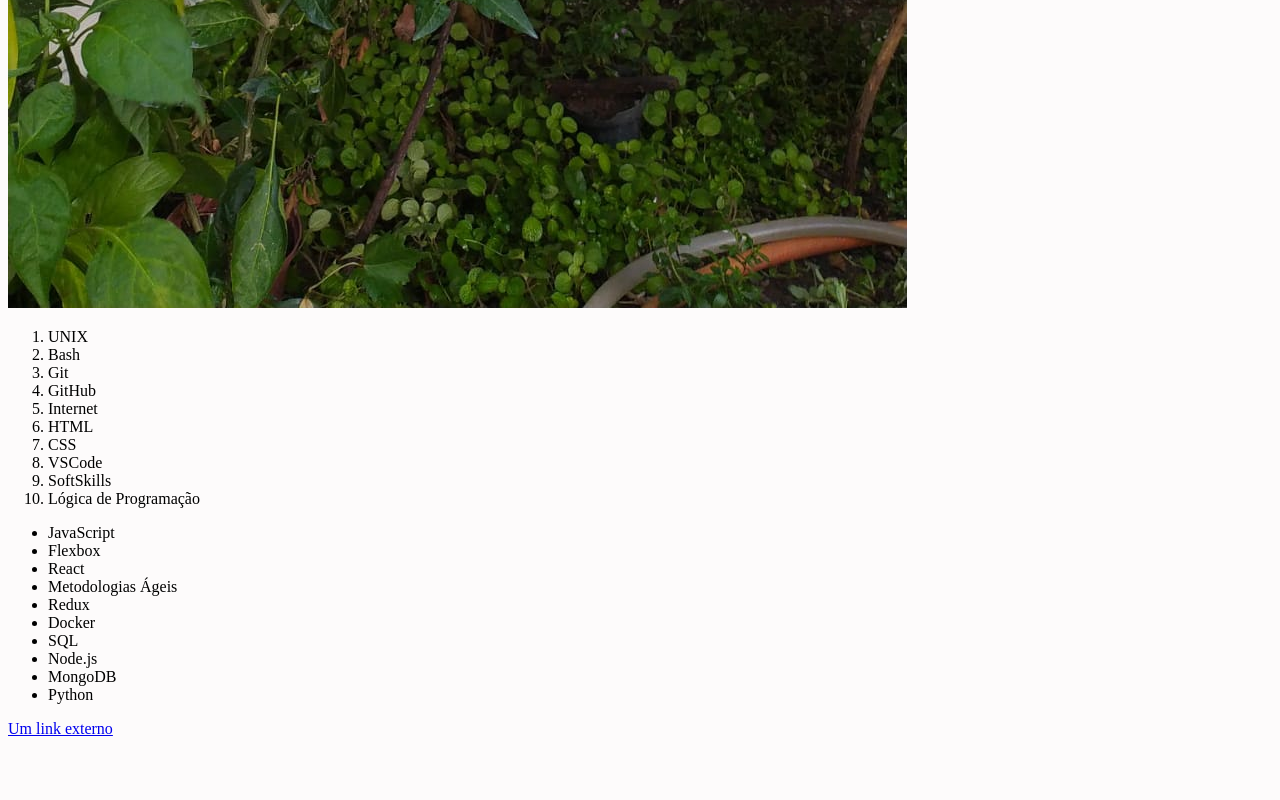
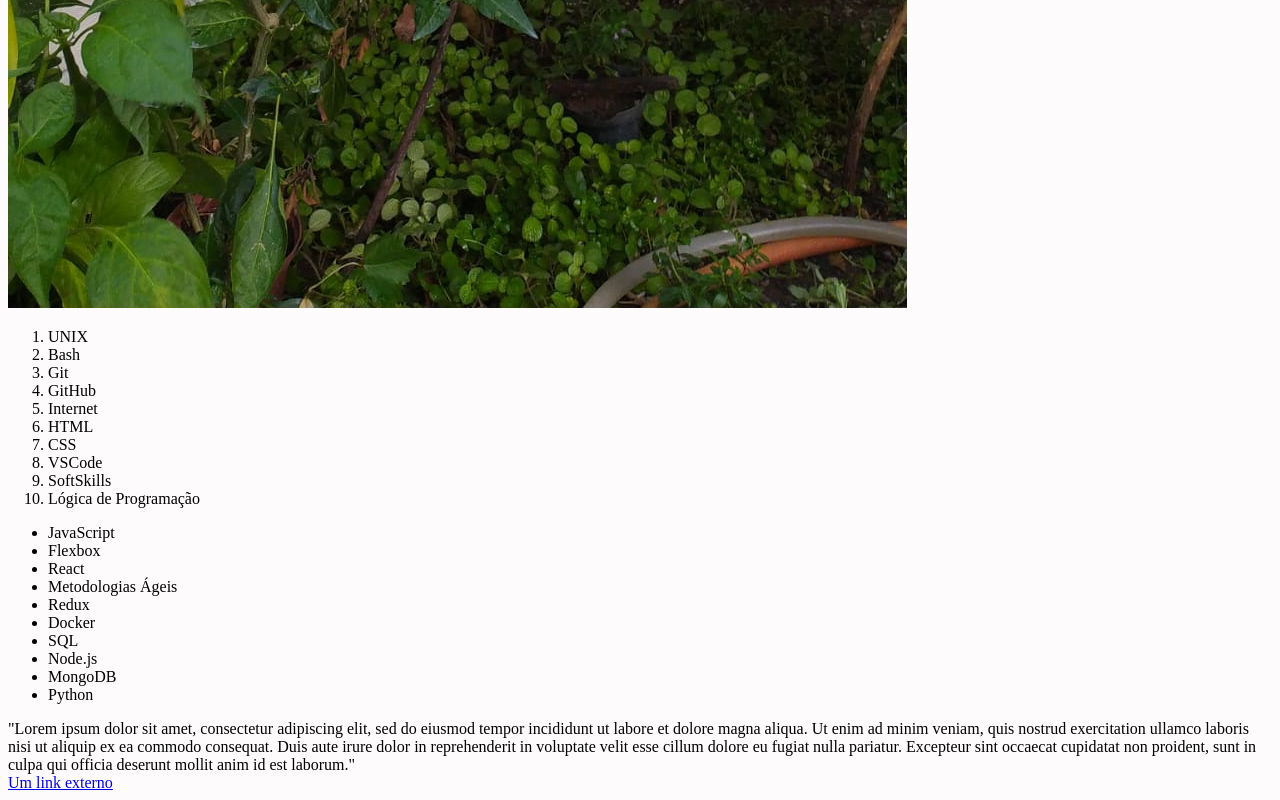
Before and after one commit to nnnnadia/projeto-trybe-lessons-learned, a website: page index.html in a window 1280 px wide. Shown: the part 1299-2099 px from the top of the page. Before the commit the page ends 2045 px from the top, so only its background shows below. Drawn offline with Linux system fonts and the light colour scheme.

Commit message:
Requisito 8 feito.

```diff
--- a/index.html
+++ b/index.html
@@ -34,6 +34,9 @@
       <li>MongoDB</li>
       <li>Python</li>
     </ul>
+    <article>
+      "Lorem ipsum dolor sit amet, consectetur adipiscing elit, sed do eiusmod tempor incididunt ut labore et dolore magna aliqua. Ut enim ad minim veniam, quis nostrud exercitation ullamco laboris nisi ut aliquip ex ea commodo consequat. Duis aute irure dolor in reprehenderit in voluptate velit esse cillum dolore eu fugiat nulla pariatur. Excepteur sint occaecat cupidatat non proident, sunt in culpa qui officia deserunt mollit anim id est laborum."
+    </article>
     <footer id="rodape">
       <a href="https://www.google.com" target="_blank">Um link externo</a>
     </footer>
```
